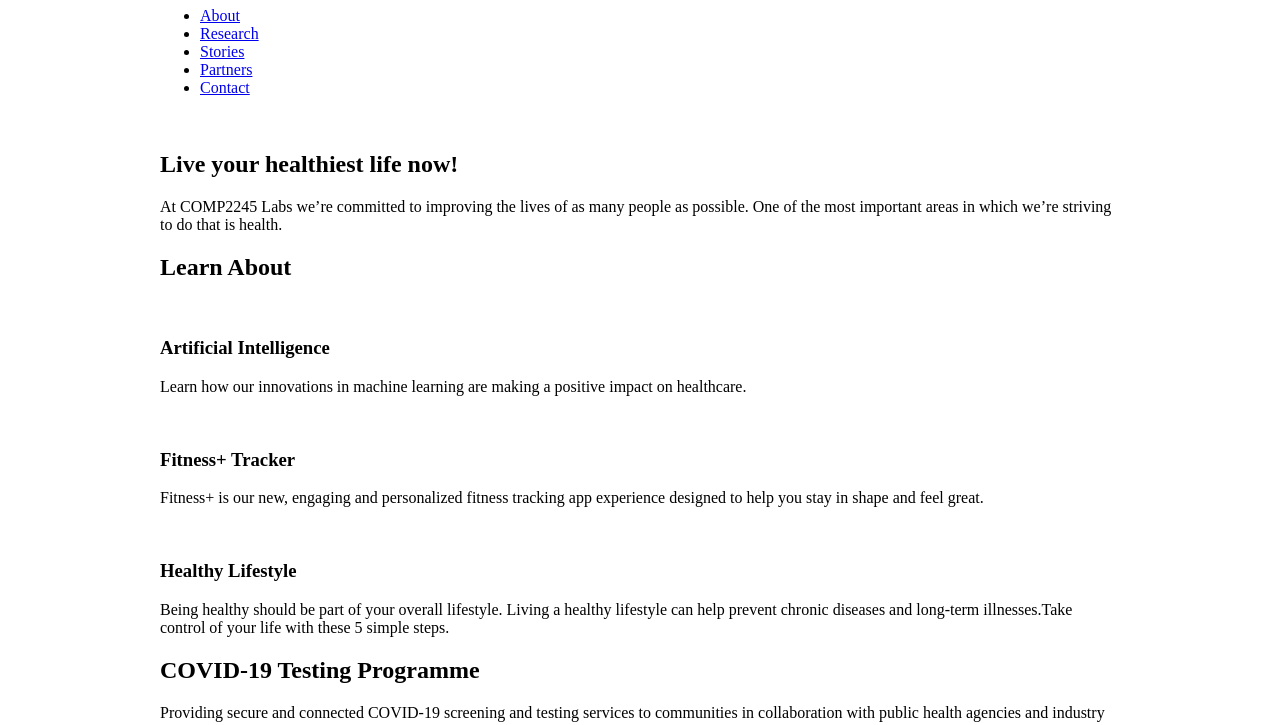
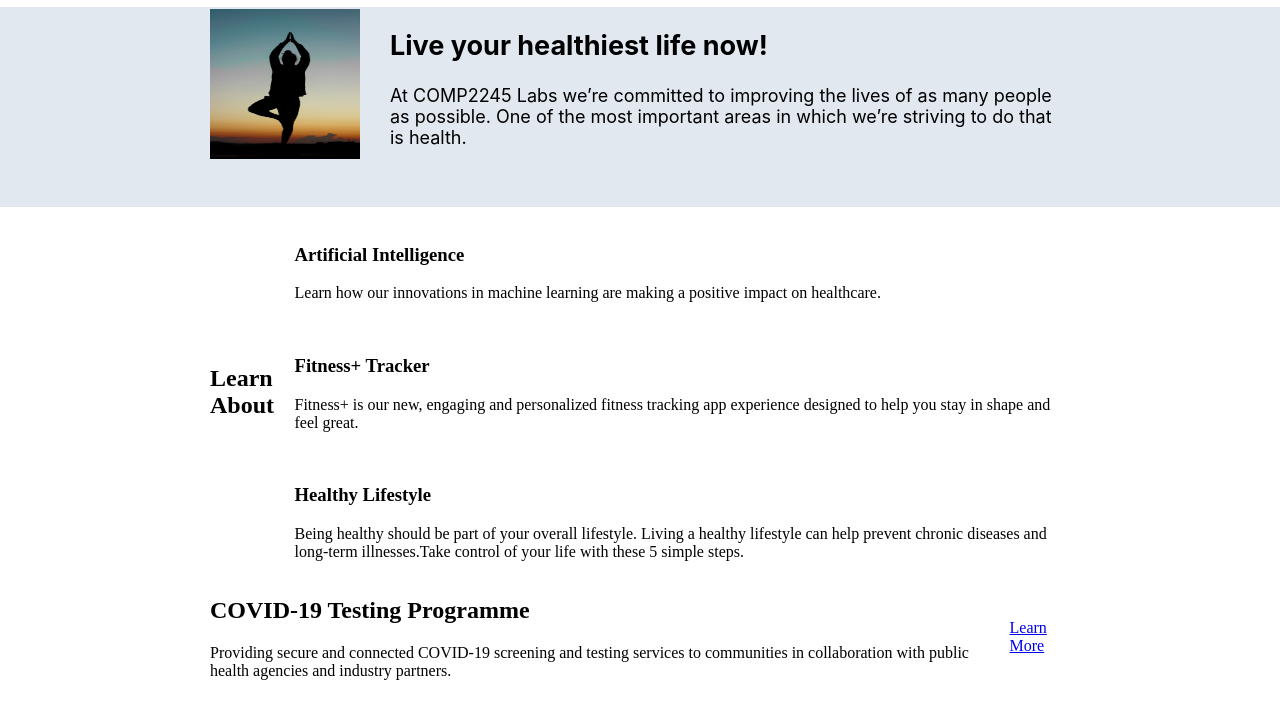
Before and after one commit to KeneelTech/info2180-project1, a plain HTML site: page index.html in a window 1280 px wide. Shown: the part 73-798 px from the top of the page. Drawn offline with Linux system fonts and the light colour scheme.

Commit message:
Completed header and started overview hero

```diff
--- a/index.html
+++ b/index.html
@@ -26,7 +26,7 @@
         <section class="overview-hero">
             <div class="container">
                 <div class="overview-hero-image">
-                    <img src="#" alt="">
+                    <img src="yannic-laderach-4InW0sYpW-M-unsplash.jpg" alt="girl doing yoga">
                 </div>
                 <div class="overview-hero-text">
                     <h2>Live  your healthiest life now!</h2>
--- a/styles.css
+++ b/styles.css
@@ -5,7 +5,32 @@ body {
 }
 
 .container {
+    display: flex;
     margin: 0 auto;
-    max-width: 960px;
-    width: 100%;
+    max-width: 860px;
+    align-items: center;
+    justify-content: space-between;
+
 }
+
+.container li{
+    display: inline;
+}
+
+.overview-hero{
+    background-color: #E2E8F0;
+    height: 200px;
+}
+
+.overview-hero-image img{
+    height: 150px;
+    width: 150px;
+    padding-right: 30px;
+}
+
+.overview-hero-text{
+    font-family: -apple-system,
+    BlinkMacSystemFont, "Segoe UI", Roboto, "Helvetica Neue",
+    Arial, "Noto Sans", sans-serif;
+    font-size: 18px;
+}
```
Also changed, not shown: yannic-laderach-4InW0sYpW-M-unsplash.jpg (added).
